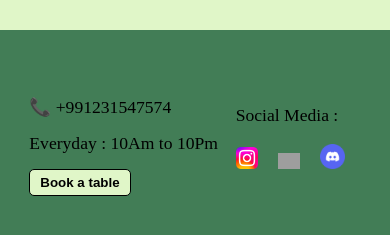
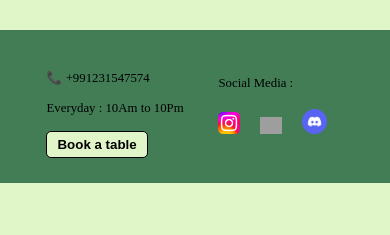
Before and after one commit to Biswajeet-143/Restaurant_Website, a plain HTML site: page index.html in a window 390 px wide. Shown: the part 1309-1544 px from the top of the page. After the commit the page ends 1492 px from the top, so only its background shows below. Drawn offline with Linux system fonts and the light colour scheme; grey boxes are pictures that could not be loaded.

Commit message:
update footer

```diff
--- a/style.css
+++ b/style.css
@@ -224,10 +224,12 @@ h1{
         display: none;
     }
 
+
     #f33{
-        font-size: 1.1rem;
+        font-size: 0.8rem;
     }
-    #footer{
-        height: 20vh;
+
+    .sect2{
+        font-size: 0.8rem;
     }
 }
```
